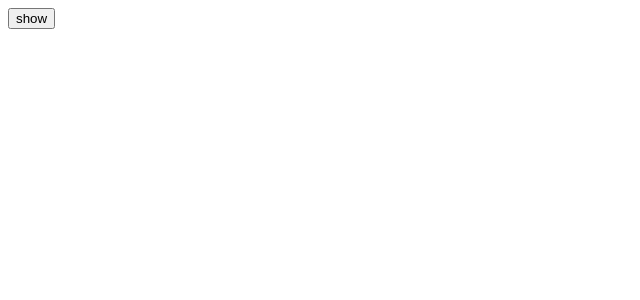
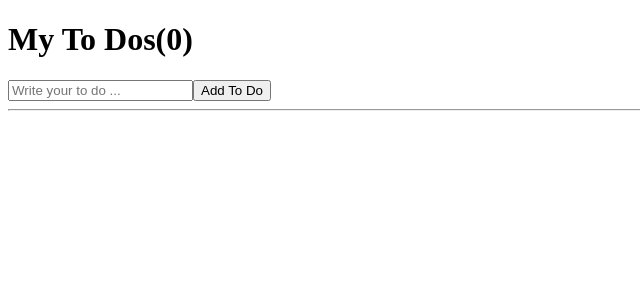
Before and after one commit to tia4613/React_first_pjt, a React (Create React App) app: page / in a window 1280 px wide. Shown: the top 300 px of the page, without its empty margins (0-640 px from the left). Built offline with nearby package versions, Linux system fonts and the light colour scheme.

Commit message:
to_do_list

```diff
--- a/src/App.js
+++ b/src/App.js
@@ -1,24 +1,36 @@
-import { useState, useEffect } from "react";
-
-function Hello() {
-  function byeFn() {
-    console.log("bye :(");
-  }
-  function hiFn() {
-    console.log("hi! :)");
-    return byeFn;
-  }
-  useEffect(hiFn, []);
-  return <h1>Hello</h1>;
-}
+import { useState } from "react";
 
 function App() {
-  const [showing, setshowing] = useState(false);
-  const onClick = () => setshowing((prev) => !prev);
+  const [toDo, setToDo] = useState("");
+  const [toDos, setToDos] = useState([]);
+  const onChange = (event) => setToDo(event.target.value);
+  const onSubmit = (event) => {
+    event.preventDefault()
+    if (toDo === "") {
+      return;
+    }
+    setToDo(""); // 안에 수정하는 값이 들어갈 수 있고 함수가 들어갈 수도 있음
+    setToDos(currentArray => [toDo, ...currentArray]);
+    // ...currentArray 는 []의 안에 인자를 추가해준다.
+  };
+  console.log(toDos);
   return (
     <div>
-      {showing ? <Hello /> : null}
-      <button onClick={onClick}>{showing ? "Hide" : "show"} </button>
+      <h1>My To Dos({toDos.length})</h1>
+      <form onSubmit={onSubmit}>
+        <input
+        onChange={onChange}
+        value={toDo}
+        type="text"
+        placeholder="Write your to do ..."
+        />
+        <button>Add To Do</button>
+      </form>
+      <hr/>
+      <ul>
+        {toDos.map((item, index) => (
+          <li key={index}>{item}</li>))}
+      </ul>
     </div>
   );
 }
```
